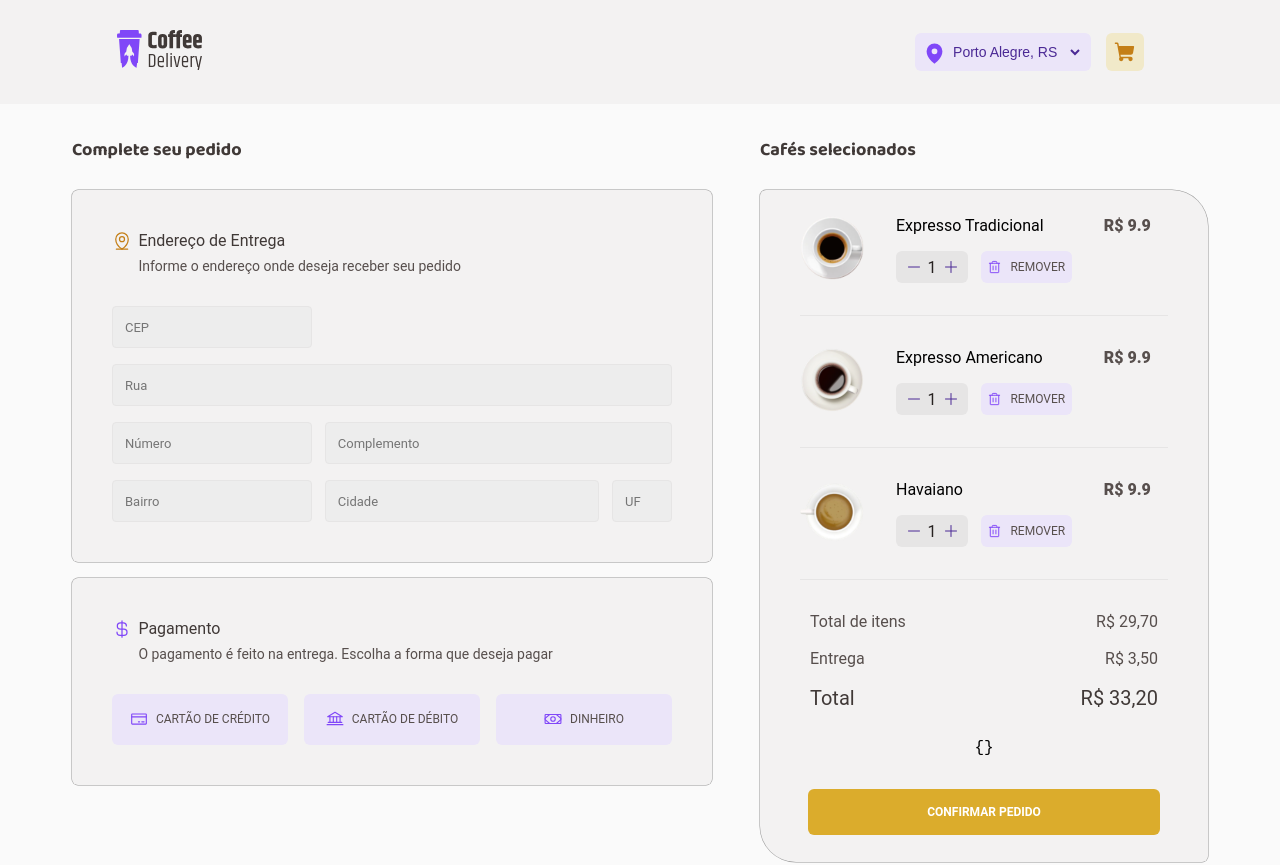
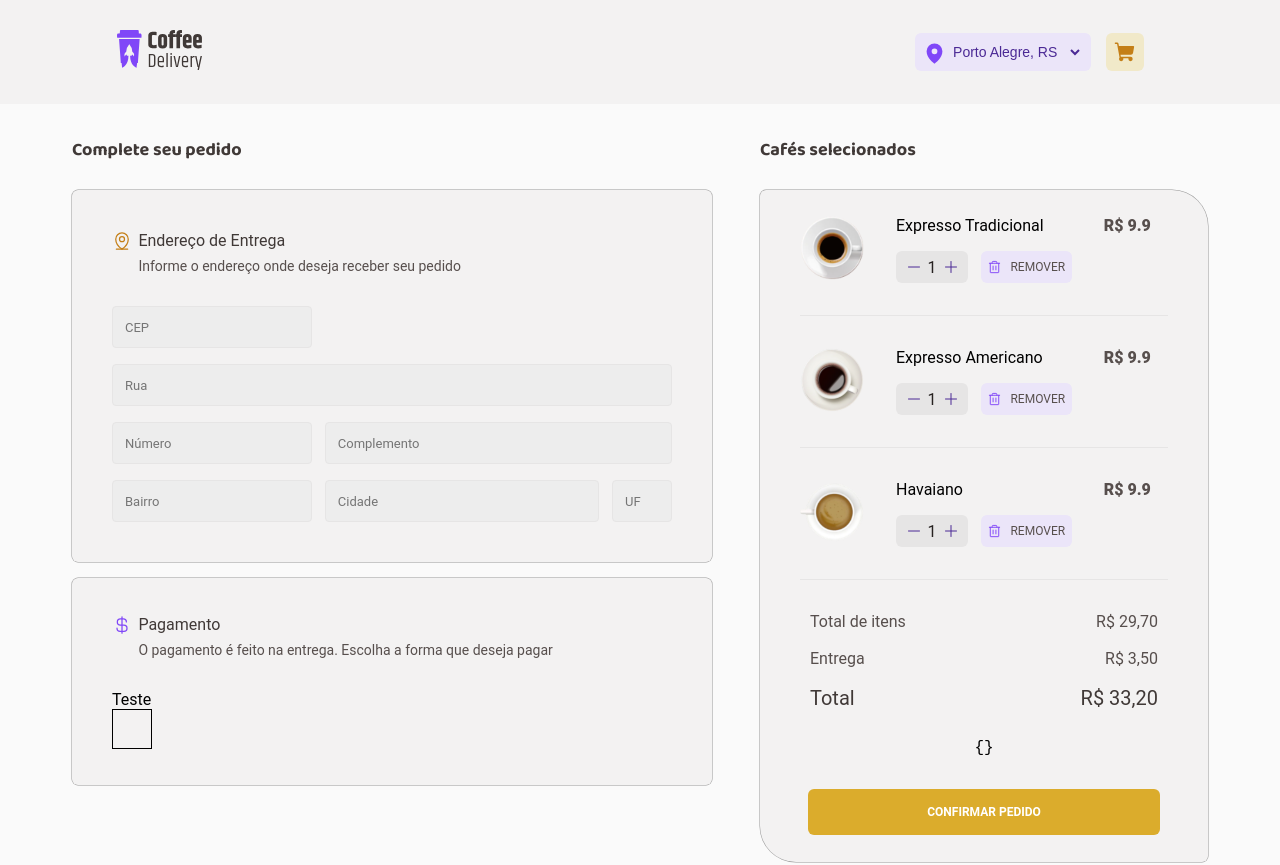
Before and after one commit to pedrodif/uploadCoffeeDelivery, a React (Vite) app: page /checkout in a window 1280 px wide. Shown: the top 865 px of the page. Built offline with nearby package versions, Linux system fonts and the light colour scheme.

Commit message:
feat: :sparkles: new component - Radio button - in progress

```diff
--- /dev/null
+++ b/src/components/RadioButton/index.tsx
@@ -0,0 +1,34 @@
+// Packages
+import { HTMLAttributes, ReactNode } from "react"
+
+// Styles
+import { RadioButtonWrapper } from "./styles";
+
+interface IRadioRoot extends HTMLAttributes<HTMLDivElement> {
+  children?: ReactNode;
+}
+
+function RadioRoot ({ children, ...props }: IRadioRoot ) {
+  return (
+    <div
+      {...props}
+    >
+      {children}
+    </div>
+  )
+}
+
+
+export function RadioButton () {
+  return (
+    <RadioButtonWrapper>
+      <label htmlFor="radio">
+        Teste
+      <input type="radio" id="radio" name="radio" value="Teste" />
+      </label>
+      <section>
+        <span></span>
+      </section>
+    </RadioButtonWrapper>
+  )
+}
--- /dev/null
+++ b/src/components/RadioButton/styles.ts
@@ -0,0 +1,45 @@
+// Packages
+import styled from 'styled-components';
+
+export const RadioRootWrapper = styled.div`
+
+`
+
+export const RadioButtonWrapper = styled.div`
+
+  input[type='radio'] {
+    display: none;
+  }
+
+  label {
+    display: flex;
+    align-items: center;
+    column-gap: 20px;
+  }
+
+  section {
+    border: 1px solid black;
+    width: 40px;
+    height: 40px;
+    display: grid;
+    place-content: center;
+  }
+
+  span {
+    transition: 0.5s ease;
+    color: black;
+    content: '';
+    width: 23px;
+    height: 23px;
+    /* background: black; */
+  }
+
+  input[type='radio']:checked + section {
+    border-color: #ac70f9;
+  }
+
+  input[type='radio']:checked + section span {
+    background: #ac70f9;
+  }
+
+`
--- a/src/pages/Checkout/index.tsx
+++ b/src/pages/Checkout/index.tsx
@@ -33,6 +33,7 @@ import {
   CheckoutPurchaseWrapper,
   FormInsideOrganizerWrapper
 } from "./styles";
+import { RadioButton } from "../../components/RadioButton";
 
 const FormValidationSchema = zod.object({
   zipCode: zod.string(),
@@ -213,7 +214,7 @@ export function Checkout() {
             </SectionHeader>
 
             <PaymentMethodWrapper>
-              <Button
+              {/* <Button
                 type="button"
               >
                 <CreditCard
@@ -244,7 +245,8 @@ export function Checkout() {
                 />
 
                 DINHEIRO
-              </Button>
+              </Button> */}
+              <RadioButton />
             </PaymentMethodWrapper>
           </SecondSection>
         </FormInsideOrganizerWrapper>
```
